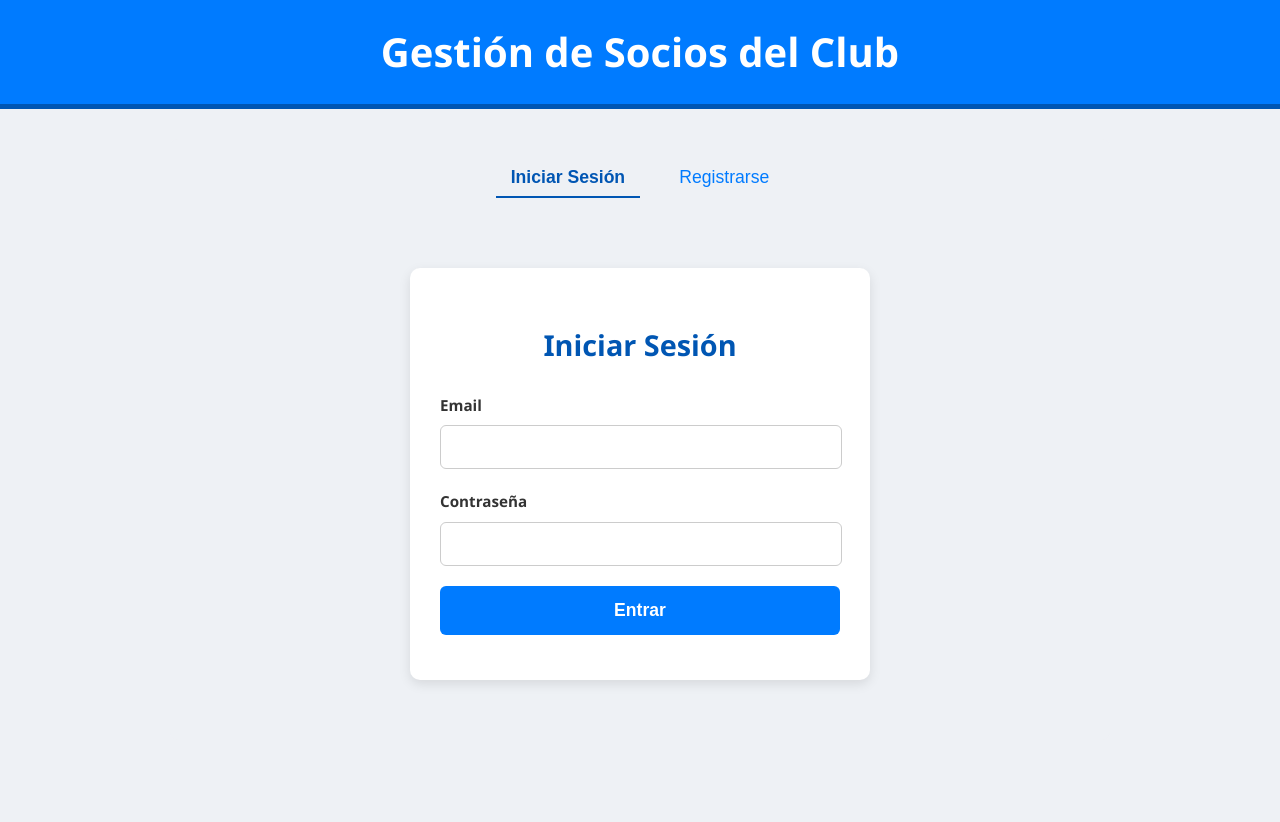
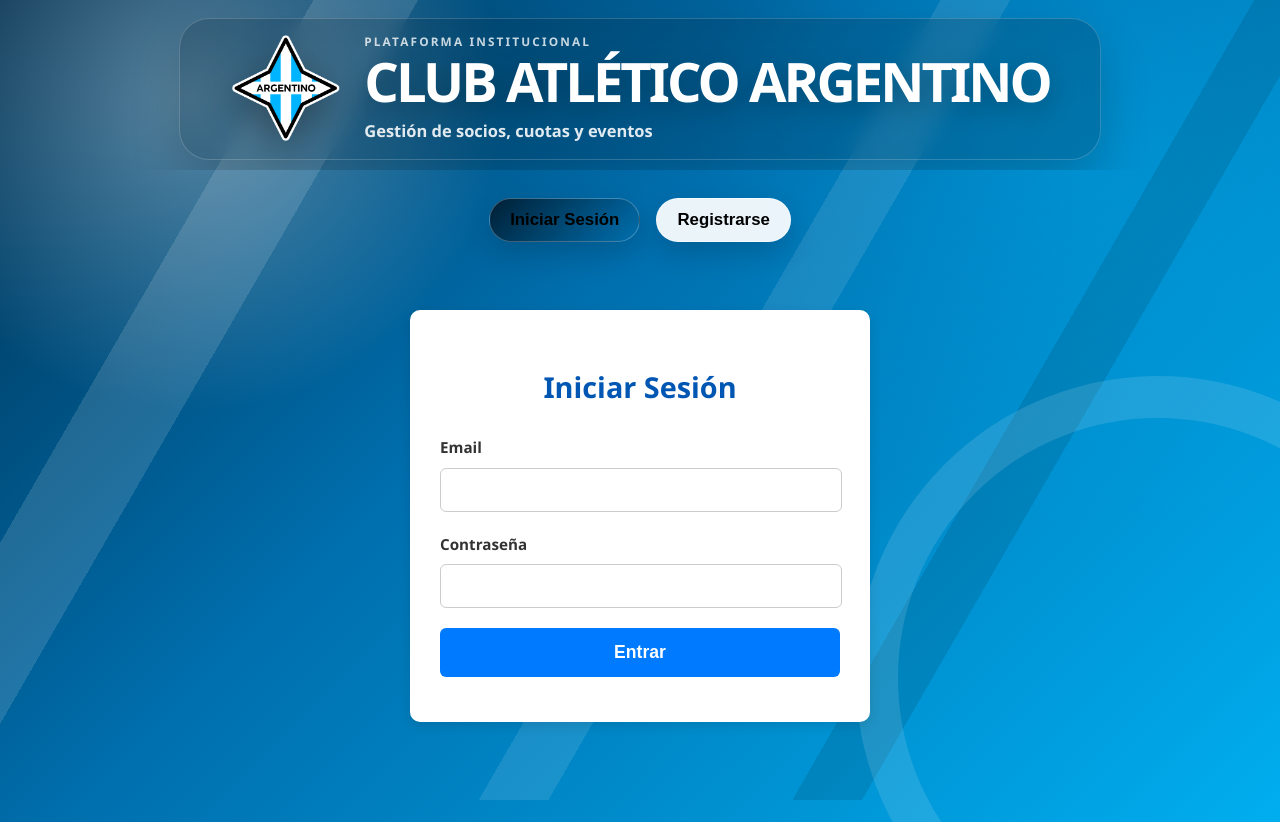
Before and after one commit to luisoguti09/athlos, a website: page public/index.html in a window 1280 px wide. Before the commit the page ends 800 px from the top, so only its background shows below. Drawn offline with Linux system fonts and the light colour scheme.

Commit message:
styles added

```diff
--- a/public/index.html
+++ b/public/index.html
@@ -1,9 +1,13 @@
 <!DOCTYPE html>
 <html lang="es">
+
 <head>
     <meta charset="UTF-8">
     <meta name="viewport" content="width=device-width, initial-scale=1.0">
     <title>Gestión de Socios del Club</title>
+
+    <link rel="stylesheet" href="./styles/themes.css">
+
     <!-- Importar componentes de autenticación y dashboard -->
     <script type="module" src="./components/login-form.js"></script>
     <script type="module" src="./components/register-form.js"></script>
@@ -14,63 +18,203 @@
             font-family: 'Segoe UI', Tahoma, Geneva, Verdana, sans-serif;
             margin: 0;
             padding: 0;
-            background-color: #eef1f5;
-            color: #333;
+            min-height: 100vh;
+            color: var(--club-texto);
             line-height: 1.6;
+            background:
+                radial-gradient(circle at 15% 12%, rgba(255, 255, 255, 0.35), transparent 24%),
+                radial-gradient(circle at 85% 18%, rgba(0, 174, 239, 0.32), transparent 30%),
+                linear-gradient(135deg, #002f4f 0%, #006fae 42%, #00aeef 100%);
+            position: relative;
+            overflow-x: hidden;
         }
+
+        body::before {
+            content: "";
+            position: fixed;
+            inset: 0;
+            background:
+                linear-gradient(120deg, transparent 0 18%, rgba(255, 255, 255, 0.13) 18% 24%, transparent 24% 100%),
+                linear-gradient(120deg, transparent 0 54%, rgba(255, 255, 255, 0.10) 54% 58%, transparent 58% 100%),
+                linear-gradient(120deg, transparent 0 72%, rgba(0, 0, 0, 0.10) 72% 76%, transparent 76% 100%);
+            pointer-events: none;
+            z-index: -1;
+        }
+
+        body::after {
+            content: "";
+            position: fixed;
+            width: 520px;
+            height: 520px;
+            right: -180px;
+            bottom: -180px;
+            border: 42px solid rgba(255, 255, 255, 0.12);
+            border-radius: 50%;
+            pointer-events: none;
+            z-index: -1;
+        }
+
         .container {
-            max-width: 900px;
-            margin: 30px auto;
-            padding: 20px;
-            background-color: #eef1f5; /* Mismo color que el body para que parezca una extensión */
-            border-radius: 8px;
+            max-width: 980px;
+            margin: 0 auto;
+            padding: 28px 20px 60px;
+            background-color: transparent;
+            border-radius: var(--radius-md);
         }
-        header {
-            background-color: #007bff;
-            color: white;
-            padding: 20px 0;
-            text-align: center;
-            border-bottom: 5px solid #0056b3;
-            margin-bottom: 30px;
+
+        .club-hero {
+            position: relative;
+            overflow: hidden;
+            color: var(--club-blanco);
+            padding: 32px 24px 26px;
+            margin-bottom: 0;
+            background: transparent;
         }
-        header h1 {
+
+        .club-hero::before {
+            content: "";
+            position: absolute;
+            left: 50%;
+            top: 18px;
+            transform: translateX(-50%);
+            width: min(920px, calc(100% - 48px));
+            height: 140px;
+            border: 1px solid rgba(255, 255, 255, 0.18);
+            border-radius: 30px;
+            background: rgba(0, 27, 46, 0.22);
+            backdrop-filter: blur(10px);
+            box-shadow: 0 22px 50px rgba(0, 0, 0, 0.20);
+            pointer-events: none;
+        }
+
+        .club-hero__content {
+            position: relative;
+            max-width: 1100px;
+            margin: 0 auto;
+            z-index: 1;
+        }
+
+        .club-hero__brand {
+            display: flex;
+            align-items: center;
+            justify-content: center;
+            gap: 22px;
+            min-height: 112px;
+            text-align: left;
+        }
+
+        .club-hero__logo {
+            width: 112px;
+            height: 112px;
+            object-fit: contain;
+            background: transparent;
+            border-radius: 0;
+            padding: 0;
+            filter: drop-shadow(0 12px 18px rgba(0, 0, 0, 0.35));
+        }
+
+        .club-hero__eyebrow {
+            margin: 0 0 6px;
+            text-transform: uppercase;
+            letter-spacing: 0.18em;
+            font-size: 0.74rem;
+            font-weight: 900;
+            color: rgba(255, 255, 255, 0.78);
+        }
+
+        .club-hero h1 {
             margin: 0;
-            font-size: 2.5em;
+            font-size: clamp(2rem, 4.5vw, 3.4rem);
+            line-height: 0.9;
+            text-transform: uppercase;
+            letter-spacing: -0.055em;
+            color: #ffffff;
+            text-shadow: 0 8px 24px rgba(0, 0, 0, 0.25);
         }
+
+        .club-hero__subtitle {
+            margin: 12px 0 0;
+            font-size: 1.03rem;
+            font-weight: 700;
+            color: rgba(255, 255, 255, 0.88);
+        }
+
+        @media (max-width: 640px) {
+            .club-hero {
+                padding: 28px 18px;
+            }
+
+            .club-hero__brand {
+                align-items: flex-start;
+                gap: 16px;
+            }
+
+            .club-hero__logo {
+                width: 76px;
+                height: 76px;
+                border-radius: 18px;
+            }
+        }
+
         .auth-container {
             display: flex;
             justify-content: center;
             gap: 40px;
-            margin-top: 30px;
+            margin-top: 28px;
         }
+
+        @media (max-width: 760px) {
+            .auth-container {
+                display: block;
+            }
+        }
+
         .auth-toggle {
             text-align: center;
-            margin-bottom: 20px;
+            margin-bottom: 24px;
         }
+
         .auth-toggle button {
-            background: none;
-            border: none;
-            color: #007bff;
+            background: rgba(255, 255, 255, 0.92);
+            border: 1px solid rgba(255, 255, 255, 0.55);
+            color: var(--club-azul-oscuro);
             cursor: pointer;
-            font-size: 1.1em;
-            margin: 0 10px;
-            padding: 8px 15px;
-            border-bottom: 2px solid transparent;
-            transition: border-bottom 0.3s ease, color 0.3s ease;
+            font-size: 1.05em;
+            font-weight: 800;
+            margin: 0 6px;
+            padding: 11px 20px;
+            border-radius: 999px;
+            box-shadow: 0 12px 28px rgba(0, 25, 45, 0.20);
+            transition: all 0.25s ease;
         }
+
         .auth-toggle button.active {
-            color: #0056b3;
-            border-bottom: 2px solid #0056b3;
-            font-weight: bold;
+            color: var(--club-blanco);
+            background: linear-gradient(135deg, #001f35, #006fae);
+            border-color: rgba(255, 255, 255, 0.25);
         }
+
         .auth-toggle button:hover:not(.active) {
-            color: #0056b3;
+            transform: translateY(-1px);
+            background: #ffffff;
         }
     </style>
 </head>
+
 <body>
-    <header>
-        <h1>Gestión de Socios del Club</h1>
+    <header class="club-hero">
+
+        <div class="club-hero__content">
+            <div class="club-hero__brand">
+                <img src="./assets/branding/logo-argentino.png" alt="Logo Club Argentino" class="club-hero__logo">
+
+                <div>
+                    <p class="club-hero__eyebrow">Plataforma institucional</p>
+                    <h1>Club Atlético Argentino</h1>
+                    <p class="club-hero__subtitle">Gestión de socios, cuotas y eventos</p>
+                </div>
+            </div>
+        </div>
     </header>
 
     <main class="container">
@@ -148,4 +292,5 @@
         document.addEventListener('DOMContentLoaded', checkAuth);
     </script>
 </body>
+
 </html>
--- /dev/null
+++ b/public/styles/theme.css
@@ -0,0 +1,24 @@
+:root {
+    --club-celeste: #00AEEF;
+    --club-celeste-profundo: #0089C9;
+    --club-azul-oscuro: #003B5C;
+    --club-negro: #111111;
+    --club-blanco: #FFFFFF;
+
+    --club-fondo: #EEF8FC;
+    --club-fondo-profundo: #DDF3FB;
+    --club-card: #FFFFFF;
+    --club-texto: #1F2933;
+    --club-texto-suave: #607080;
+
+    --success: #19A974;
+    --warning: #F5B700;
+    --danger: #D7263D;
+    --info: #00AEEF;
+
+    --radius-sm: 8px;
+    --radius-md: 14px;
+    --radius-lg: 22px;
+
+    --shadow-card: 0 12px 32px rgba(0, 59, 92, 0.12);
+}
```
Also changed, not shown: package.json (+8 -10 lines), public/assets/branding/logo-argentino.png (added), 1 other file.
